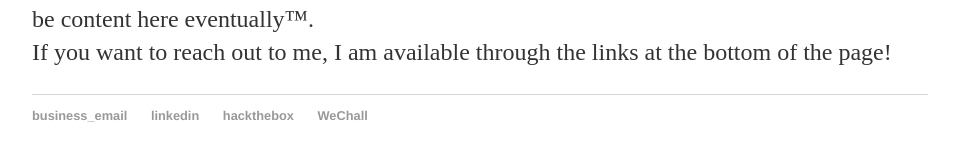
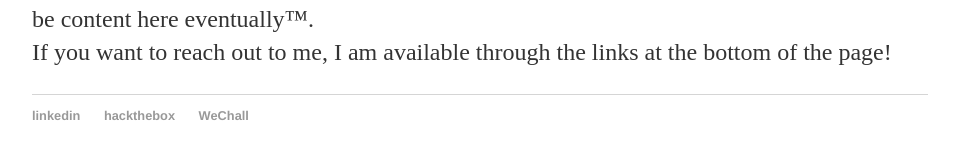
Before and after one commit to GigaByteRex/gigabyterex.github.io, a Jekyll site: the page built from index.html, in a window 1280 px wide. Shown: the part 329-490 px from the top of the page, without its empty margins (160-1119 px from the left). Built offline with Jekyll 4.4.1, drawn with Linux system fonts in a browser that asks for light colours.

Commit message:
Removed outdated email

```diff
--- a/_layouts/default.html
+++ b/_layouts/default.html
@@ -20,7 +20,6 @@
 			</div><!-- /.container -->
 			<footer>
 	    			<ul>
-	        			<li><a href="mailto:vla@aztek.no">business_email</a></li>
 					<li><a href="https://www.linkedin.com/in/erikvetlelarsen">linkedin</a></li>
 					<li><a href="https://www.hackthebox.eu/profile/15875">hackthebox</a></li>
                     			<li><a href="https://www.wechall.net/profile/GigaByteRex">WeChall</a></li>
```
